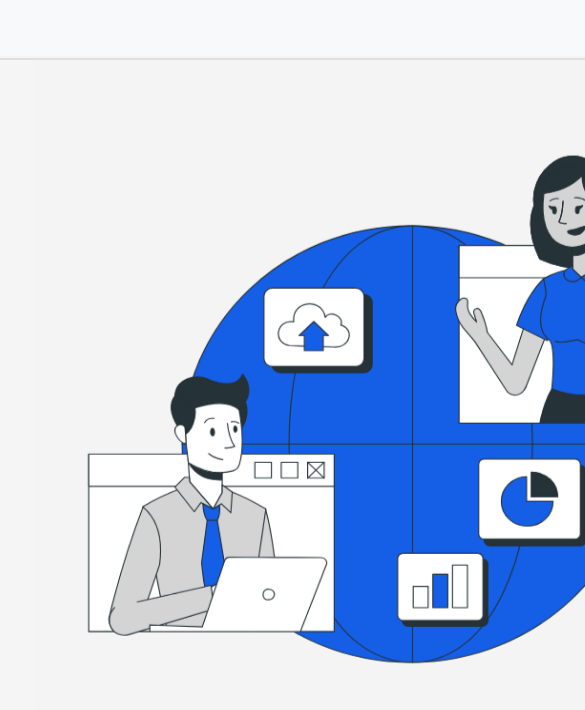
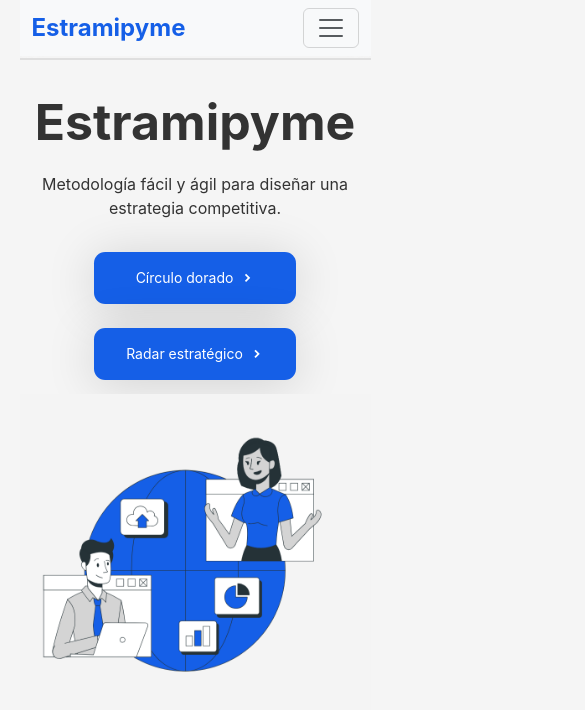
Before and after one commit to Daniel-JFA/RetoGrupo1, an Angular app in the folder reto1-estramypyme/angularReto1/: page /inicio in a window 390 px wide. Shown: the top 710 px of the page, 585 px wide, since content can reach past the window. Built offline with nearby package versions, Linux system fonts and the light colour scheme.

Commit message:
Circulo dorado actualiza en tiempo real

```diff
--- a/reto1-estramypyme/angularReto1/src/app/domain/circuloDorado/circulo-dorado-page/circulo-dorado-page.component.ts
+++ b/reto1-estramypyme/angularReto1/src/app/domain/circuloDorado/circulo-dorado-page/circulo-dorado-page.component.ts
@@ -3,6 +3,7 @@ import { FormularioPreguntasComponent } from '../formulario-preguntas/formulario
 import { GraficaCirculoComponent } from '../grafica-circulo/grafica-circulo.component';
 import { HeaderComponent } from '../../header/header.component';
 import { PreguntasService } from '../services/preguntas.service';
+import { ResultadosCirculoComponent } from '../../resultados/resultados-circulo/resultados-circulo.component';
 
 @Component({
   selector: 'app-circulo-dorado-page',
@@ -11,14 +12,11 @@ import { PreguntasService } from '../services/preguntas.service';
     FormularioPreguntasComponent,
     GraficaCirculoComponent,
     HeaderComponent,
+    ResultadosCirculoComponent,
   ],
   templateUrl: './circulo-dorado-page.component.html',
   styleUrl: './circulo-dorado-page.component.css',
 })
 export class CirculoDoradoPageComponent {
   constructor(public preguntaService: PreguntasService) {}
-
-  actualizarProgreso(nuevoProgreso: number) {
-    this.preguntaService.indexPregunta = nuevoProgreso;
-  }
 }
--- a/reto1-estramypyme/angularReto1/src/app/domain/circuloDorado/grafica-circulo/grafica-circulo.component.ts
+++ b/reto1-estramypyme/angularReto1/src/app/domain/circuloDorado/grafica-circulo/grafica-circulo.component.ts
@@ -3,12 +3,13 @@ import {
   ElementRef,
   Component,
   ViewChild,
-  Input,
   SimpleChanges,
-  OnInit,
+  OnChanges,
+  OnDestroy,
 } from '@angular/core';
 import * as echarts from 'echarts';
 import { PreguntasService } from '../services/preguntas.service';
+import { Subscription } from 'rxjs';
 
 @Component({
   selector: 'app-grafica-circulo',
@@ -17,16 +18,27 @@ import { PreguntasService } from '../services/preguntas.service';
   templateUrl: './grafica-circulo.component.html',
   styleUrl: './grafica-circulo.component.css',
 })
-export class GraficaCirculoComponent implements AfterViewInit {
+export class GraficaCirculoComponent implements OnDestroy, AfterViewInit {
   //Recibe el índice de la pregunta actual desde el componente padre.
   contenedorGrafica: any;
   porQue: number = 0;
   como: number = 0;
   que: number = 0;
+  private subscription: Subscription;
 
   @ViewChild('graficaCirculo') contenedor!: ElementRef;
 
-  constructor(public preguntaService: PreguntasService) {}
+  constructor(public preguntaService: PreguntasService) {
+    this.subscription = this.preguntaService.indexPregunta$.subscribe(
+      (index) => {
+        this.actualizarProgreso(); // Actualizar gráfica cuando cambie indexPregunta
+      }
+    );
+  }
+
+  ngOnDestroy() {
+    this.subscription.unsubscribe();
+  }
 
   /* Inicializa la gráfica de ECharts después de que el componente ha sido renderizado
   y establece las opciones de la gráfica y actualiza el progreso con el índice de la pregunta actual. */
@@ -46,6 +58,7 @@ export class GraficaCirculoComponent implements AfterViewInit {
       progresoAlmacenado
     );
     this.guardarProgreso(progreso);
+    this.iniciarGrafica();
   }
 
   guardarProgreso(progreso: any) {
--- a/reto1-estramypyme/angularReto1/src/app/domain/inicio/inicio-page/inicio-page.component.css
+++ b/reto1-estramypyme/angularReto1/src/app/domain/inicio/inicio-page/inicio-page.component.css
@@ -1,29 +1,41 @@
 /*background-color: #155fe7;*/
 
 .main {
-  display: grid;
-  grid-template-columns: 1fr 1fr;
-  gap: 40px;
+  display: flex;
+  flex-direction: row;
+  flex-wrap: wrap;
+  margin-top: 2em;
+  justify-content: center;
+  align-items: center;
+}
 
-}
 .contenedor__inicio {
-    width: 100%;
-    height: 90vh;
+  width: 50%;
   display: flex;
   flex-direction: column;
   justify-content: center;
   align-items: center;
 }
 
-.contenedor__inicio--title{
+.contenedor__imagen {
+  width: 50%;
+  display: flex;
+  flex-direction: column;
+  justify-content: center;
+  align-items: center;
+}
+
+.contenedor__inicio--title {
   font-weight: bolder;
   font-size: 60px;
+  margin: 0;
 }
 
 .contenedor__inicio--subtitle {
   font-weight: 25px;
   margin-top: 20px;
   text-align: center;
+  margin-bottom: 2em;
 }
 
 .contenedor__btn {
@@ -31,18 +43,30 @@
   gap: 40px;
 }
 
-.btn--item {
-  border: transparent;
+.botonPrimario {
+  margin-bottom: 1em;
+  display: flex;
+  gap: 0.5em;
+  flex-wrap: wrap;
+  justify-content: center;
+  align-items: center;
   background-color: #155fe7;
-  height: 50px;
-  border-radius: 25px;
-  width: 200px;
-  color: white;
-  font-weight: 400;
-  margin-top: 30px;
+  padding: 1em 2.3em;
+  border-radius: 0.8em;
+  border: none;
   cursor: pointer;
+  color: #fff;
+  transition: all 0.3s ease;
+  box-shadow: 0px 4px 49px 0px rgba(0, 0, 0, 0.15);
+  font-size: 14px;
+  text-decoration: none;
 }
 
+.botonPrimario:hover {
+  background-color: #1a6fde;
+  color: white;
+  box-shadow: 0px 4px 49px 0px rgba(0, 0, 0, 0.15);
+}
 .btn--text {
   position: relative;
   color: white;
@@ -50,10 +74,75 @@
   text-decoration: none;
   font-weight: 500;
   top: 12px;
-  left: 42px
+  left: 42px;
 }
 
 .img {
-  height: 700px;
-  width: 800px;
+  width: 100%;
 }
+
+@media (max-width: 786px) {
+  .contenedor__inicio--title {
+    font-weight: bolder;
+    font-size: 50px;
+    margin: 0;
+  }
+
+  .contenedor__inicio {
+    width: 100%;
+    display: flex;
+    flex-direction: column;
+    justify-content: center;
+    align-items: center;
+  }
+
+  .contenedor__imagen {
+    width: 100%;
+    display: flex;
+    flex-direction: column;
+    justify-content: center;
+    align-items: center;
+  }
+
+  .contenedor__btn {
+    display: flex;
+    flex-direction: column;
+    gap: 10px;
+  }
+}
+
+@media (min-width: 786px) and (max-width: 1024px) {
+  .contenedor__inicio {
+    width: 100%;
+    display: flex;
+    flex-direction: column;
+    justify-content: center;
+    align-items: center;
+  }
+
+  .contenedor__imagen {
+    width: 80%;
+    display: flex;
+    flex-direction: column;
+    justify-content: center;
+    align-items: center;
+  }
+}
+
+@media (min-width: 1440) and (max-width: 1620px) {
+  .contenedor__inicio {
+    width: 50%;
+    display: flex;
+    flex-direction: column;
+    justify-content: center;
+    align-items: center;
+  }
+
+  .contenedor__imagen {
+    width: 50%;
+    display: flex;
+    flex-direction: column;
+    justify-content: center;
+    align-items: center;
+  }
+}
--- a/reto1-estramypyme/angularReto1/src/app/domain/inicio/inicio-page/inicio-page.component.html
+++ b/reto1-estramypyme/angularReto1/src/app/domain/inicio/inicio-page/inicio-page.component.html
@@ -3,22 +3,22 @@
 <section class="main">
 
   <div class="contenedor__inicio">
-    <h1 class="contenedor__inicio--title">Estramypyme</h1>
+    <h1 class="contenedor__inicio--title">Estramipyme</h1>
     <p class="contenedor__inicio--subtitle">Metodología fácil y ágil para diseñar una estrategia competitiva.</p>
     <div class="contenedor__btn">
 
-      <div class="btn--item">
-        <a href="/circulo-dorado" class="btn--text">Círculo dorado</a>
+      <div>
+        <a href="/circulo-dorado" class="botonPrimario">Círculo dorado <i class='bx bxs-chevron-right' ></i></a>
       </div>
 
-      <div class="btn--item">
-        <a href="/radar-estrategico" class="btn--text">Radar estratégico</a>
+      <div>
+        <a href="/radar-estrategico" class="botonPrimario">Radar estratégico <i class='bx bxs-chevron-right' ></i></a>
       </div>
 
     </div>
   </div>
 
-  <div>
+  <div class="contenedor__imagen">
     <img src="../../../../assets/icons/Home.png" alt="" class="img">
   </div>
 
--- a/reto1-estramypyme/angularReto1/src/app/domain/resultados/resultadospage/resultadospage.component.html
+++ b/reto1-estramypyme/angularReto1/src/app/domain/resultados/resultadospage/resultadospage.component.html
@@ -52,13 +52,4 @@
       </div>
     </div>
   </section>
-  <div class="contenedor__borrar">
-    <button
-      class="botonSecundario"
-      id="botonPrimario"
-      (click)="preguntaService.reiniciarRespuestas()"
-    >
-      Borrar respuestas
-    </button>
-  </div>
 </section>
--- a/reto1-estramypyme/angularReto1/src/app/domain/resultados/resultadospage/resultadospage.component.ts
+++ b/reto1-estramypyme/angularReto1/src/app/domain/resultados/resultadospage/resultadospage.component.ts
@@ -10,6 +10,8 @@ import { ResultadosRadarComponent } from '../resultados-radar/resultados-radar.c
 import { ResultadosCirculoComponent } from '../resultados-circulo/resultados-circulo.component';
 import { HeaderComponent } from '../../header/header.component';
 import { PreguntasService } from '../../circuloDorado/services/preguntas.service';
+import { GraficaCirculoComponent } from '../../circuloDorado/grafica-circulo/grafica-circulo.component';
+import { Subscription } from 'rxjs';
 
 @Component({
   selector: 'app-resultadospage',
@@ -18,32 +20,12 @@ import { PreguntasService } from '../../circuloDorado/services/preguntas.service
     ResultadosRadarComponent,
     ResultadosCirculoComponent,
     HeaderComponent,
+    GraficaCirculoComponent,
   ],
   templateUrl: './resultadospage.component.html',
   styleUrl: './resultadospage.component.css',
 })
-export class ResultadospageComponent implements OnInit {
-  respuestasSeleccionadas: any;
+export class ResultadospageComponent {
 
-  @Output() cambioPregunta = new EventEmitter<number>();
-  @Output() respuestaGuardada = new EventEmitter<void>();
-
-  preguntaService = inject(PreguntasService);
-
-  ngOnInit(): void {
-    this.preguntaService.getPreguntas();
-  }
-
-  obtenerRespuestasSeleccionadas() {
-    this.respuestasSeleccionadas = this.preguntaService.getRespuestas();
-  }
-
-  // manejarSiguiente(respuesta: number) {
-
-  //   console.log(
-  //     this.preguntaService.guardarRespuesta(this.indexPregunta, respuesta),
-  //     this.respuestaGuardada.emit(),
-  //     this.cambioPregunta.emit(this.indexPregunta)
-  //   );
-  // }
+  constructor(public preguntaService: PreguntasService) {}
 }
--- a/reto1-estramypyme/angularReto1/src/styles.css
+++ b/reto1-estramypyme/angularReto1/src/styles.css
@@ -22,6 +22,7 @@ body {
   align-items: center;
   justify-content: center;
   margin: auto;
+
 }
 
 header{
```
Also changed, not shown: reto1-estramypyme/angularReto1/src/app/domain/circuloDorado/services/preguntas.service.ts (+17 -2 lines), reto1-estramypyme/angularReto1/src/app/domain/resultados/resultados-circulo/resultados-circulo.component.ts (+19 -12 lines). Lines whose indentation alone changed are shown as unchanged.
